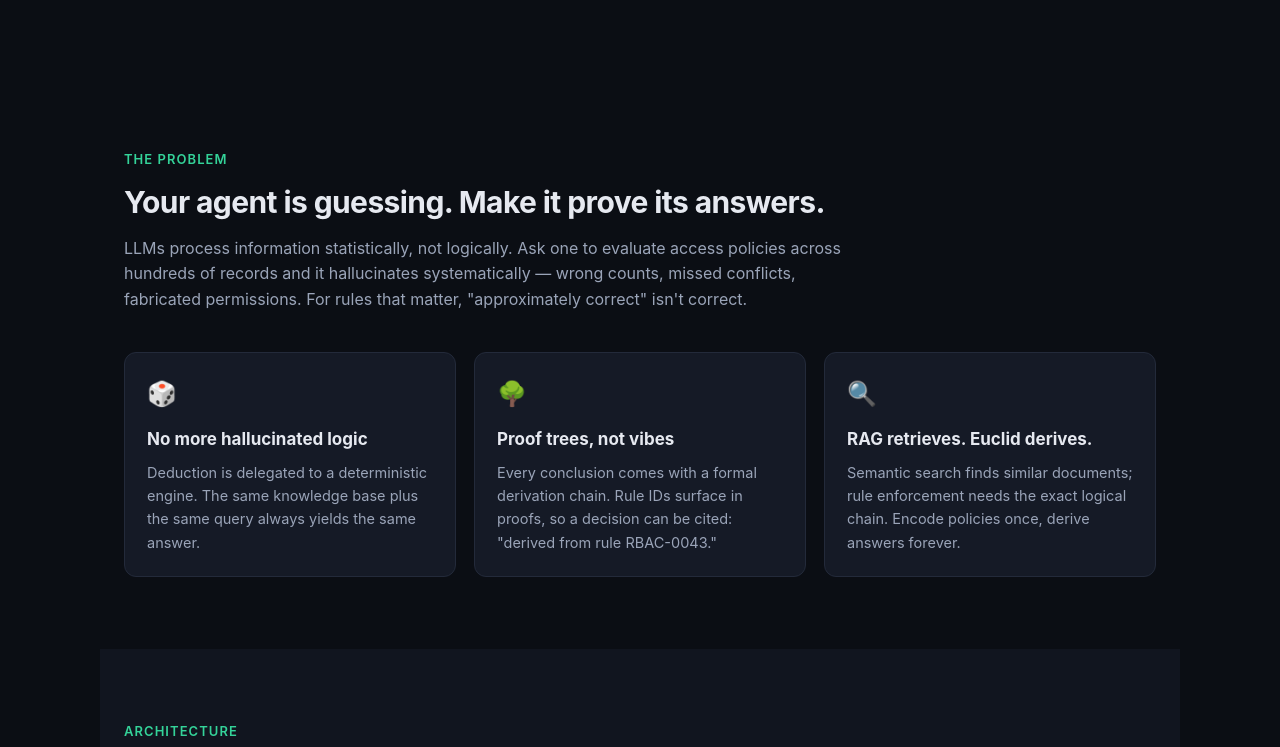
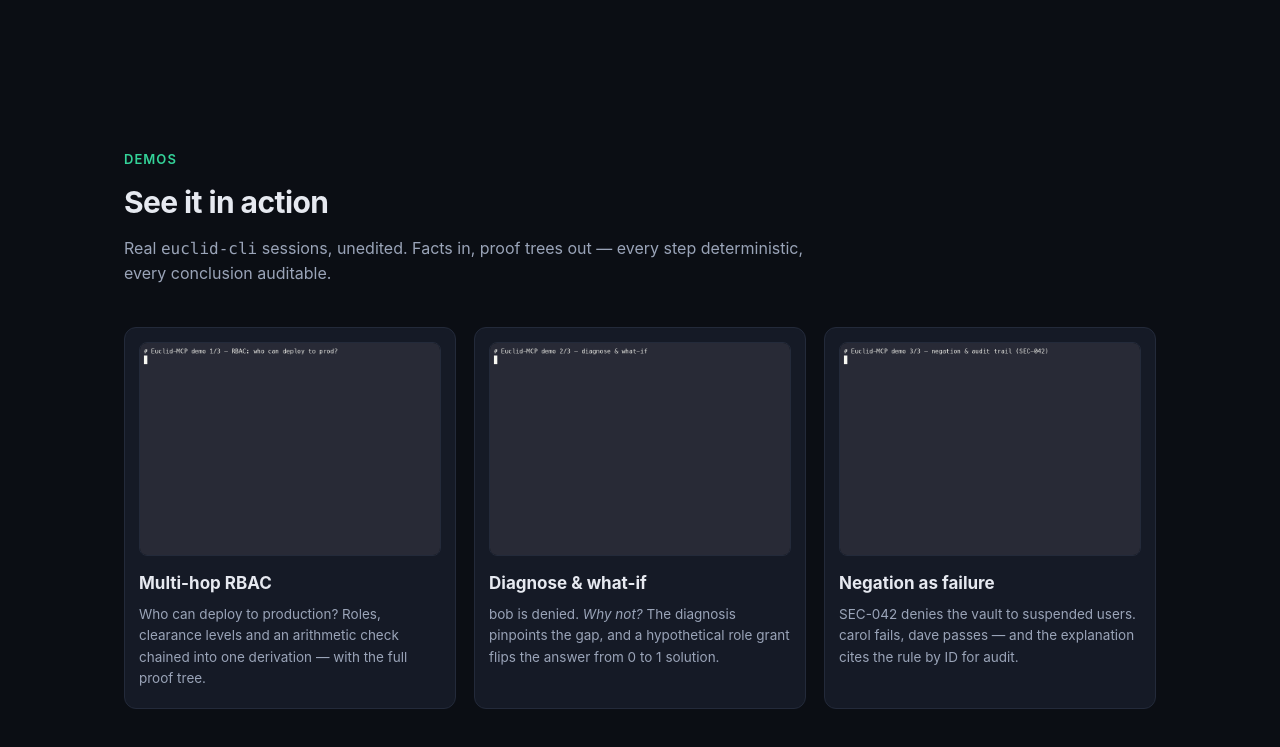
Before and after one commit to meob/Euclid-MCP, a plain HTML site: page website/index.html in a window 1280 px wide. Shown: the part 653-1400 px from the top of the page. Drawn offline with Linux system fonts and the light colour scheme.

Commit message:
feat(website): demo GIFs on landing page and README
Three recorded euclid-cli sessions (RBAC proof tree, diagnose +
what-if, negation as failure) as a new #demo section on the landing
page; diagnose.gif showcased in the README via raw URL so it also
renders on PyPI.

```diff
--- a/website/index.html
+++ b/website/index.html
@@ -98,6 +98,17 @@
   .card p { color: var(--muted); font-size: 14.5px; }
   .card .icon { font-size: 24px; margin-bottom: 12px; display: block; }
 
+  /* Demo GIFs */
+  .demo-grid { grid-template-columns: repeat(3, 1fr); }
+  @media (max-width: 900px) { .demo-grid { grid-template-columns: 1fr; } }
+  .demo-card { padding: 14px 14px 18px; }
+  .demo-card img {
+    width: 100%; display: block; border-radius: 8px;
+    border: 1px solid var(--border); background: #0d1117;
+  }
+  .demo-card h3 { margin-top: 14px; margin-bottom: 6px; }
+  .demo-card p { font-size: 13.5px; }
+
   /* Pipeline */
   .pipeline {
     display: flex; align-items: stretch; justify-content: center;
@@ -172,6 +183,7 @@
 <nav>
   <div class="logo">Euclid<span>-MCP</span></div>
   <ul>
+    <li><a href="#demo">Demo</a></li>
     <li><a href="#why">Why</a></li>
     <li><a href="#how">How it works</a></li>
     <li><a href="#language">Euclid-IR</a></li>
@@ -202,6 +214,32 @@
     <img src="https://img.shields.io/github/actions/workflow/status/meob/Euclid-MCP/ci.yml?branch=main&label=CI" alt="CI">
   </div>
 </header>
+
+<section id="demo">
+  <div class="kicker">Demos</div>
+  <h2>See it in action</h2>
+  <p class="section-sub">
+    Real <span class="mono">euclid-cli</span> sessions, unedited. Facts in, proof trees out —
+    every step deterministic, every conclusion auditable.
+  </p>
+  <div class="grid demo-grid">
+    <div class="card demo-card">
+      <img src="assets/demo/rbac.gif" alt="RBAC session: who can deploy to prod, with proof tree" loading="lazy" decoding="async">
+      <h3>Multi-hop RBAC</h3>
+      <p>Who can deploy to production? Roles, clearance levels and an arithmetic check chained into one derivation — with the full proof tree.</p>
+    </div>
+    <div class="card demo-card">
+      <img src="assets/demo/diagnose.gif" alt="Diagnose why bob cannot deploy, then enable it with what-if" loading="lazy" decoding="async">
+      <h3>Diagnose &amp; what-if</h3>
+      <p>bob is denied. <i>Why not?</i> The diagnosis pinpoints the gap, and a hypothetical role grant flips the answer from 0 to 1 solution.</p>
+    </div>
+    <div class="card demo-card">
+      <img src="assets/demo/security.gif" alt="Security rule SEC-042 blocks a suspended user via negation" loading="lazy" decoding="async">
+      <h3>Negation as failure</h3>
+      <p>SEC-042 denies the vault to suspended users. carol fails, dave passes — and the explanation cites the rule by ID for audit.</p>
+    </div>
+  </div>
+</section>
 
 <section id="why">
   <div class="kicker">The problem</div>
```
Also changed, not shown: README.md, website/assets/demo/diagnose.gif (added), website/assets/demo/rbac.gif (added), website/assets/demo/security.gif (added).
